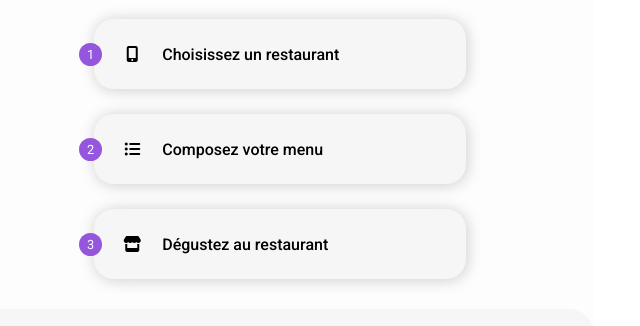
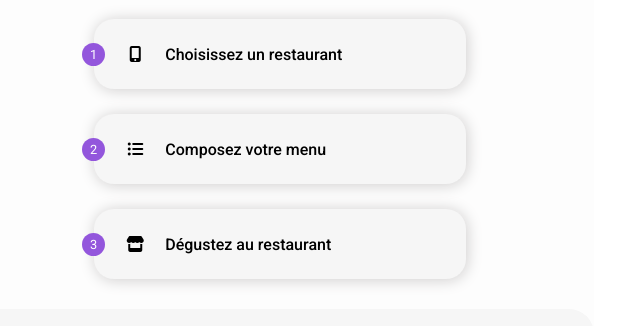
Before and after one commit to melacod/MelanieKlein_3_06052021, a website: page index.html in a window 1280 px wide. Shown: the part 147-473 px from the top of the page, 586-1226 px from the left. Drawn offline with Linux system fonts and the light colour scheme; a web font is replaced by a local one.

Commit message:
finitions

```diff
--- a/index.html
+++ b/index.html
@@ -188,7 +188,7 @@
                     <a class="footer__links--tertiary" href="mentions_legales.html">Mentions légales</a>
                 </div>
                 <div>
-                    <a class="footer__links--tertiary" href="contact.html">Contact</a>
+                    <a class="footer__links--tertiary" href="mailto:ohmyfood.contact@gmail.com">Contact</a>
                 </div>
             </nav>
 
--- a/sass/components/_buttons.scss
+++ b/sass/components/_buttons.scss
@@ -1,4 +1,5 @@
 .button {
+  @include survol-btn();
   @include pointer();
   @include font-texte();
   color: white;
@@ -10,6 +11,7 @@
   font-size: 1rem;
   box-shadow: 0px 5px 10px 1px rgb(206, 204, 204);
   border: 1px solid rgb(206, 204, 204);
+  opacity: 1;
 
   @include screen-min (desktop) {
     font-size: 1.1rem;
--- a/sass/components/_step.scss
+++ b/sass/components/_step.scss
@@ -22,7 +22,7 @@
     color: white;
     background-color: $color-primary;
     font-size: 0.8rem;
-    margin-left: -15px;
+    margin-left: -12px;
     border-radius: 100%;
     padding-left: 8px;
     padding-right: 8px;
--- a/sass/utils/_mixins.scss
+++ b/sass/utils/_mixins.scss
@@ -101,3 +101,11 @@
 @mixin pointer (){
     cursor: pointer;
 }
+
+@mixin survol-btn(){
+    :hover{
+        &::after {
+            opacity: 0.7;
+            box-shadow: 0px 8px 12px 3px rgb(206, 204, 204);
+        }}
+}
--- a/sass/utils/_variables.scss
+++ b/sass/utils/_variables.scss
@@ -31,7 +31,7 @@ $smooth-appear-delay-offset: 200ms;
 
 // loader
 $loader-bullets: 6;
-$loader-bullet-size: 40px;
+$loader-bullet-size: 22px;
 $loader-bullet-duration: 3s;
 $loader-delay: 0ms;
 $loader-delay-offset: 150ms;
```
Also changed, not shown: a_la_francaise.html (+1 -1 lines), la_note_enchantee.html (+1 -1 lines), la_palette_du_gout.html (+1 -1 lines), le_delice_des_sens.html (+1 -1 lines), public/css/style.css, 1 other file.
